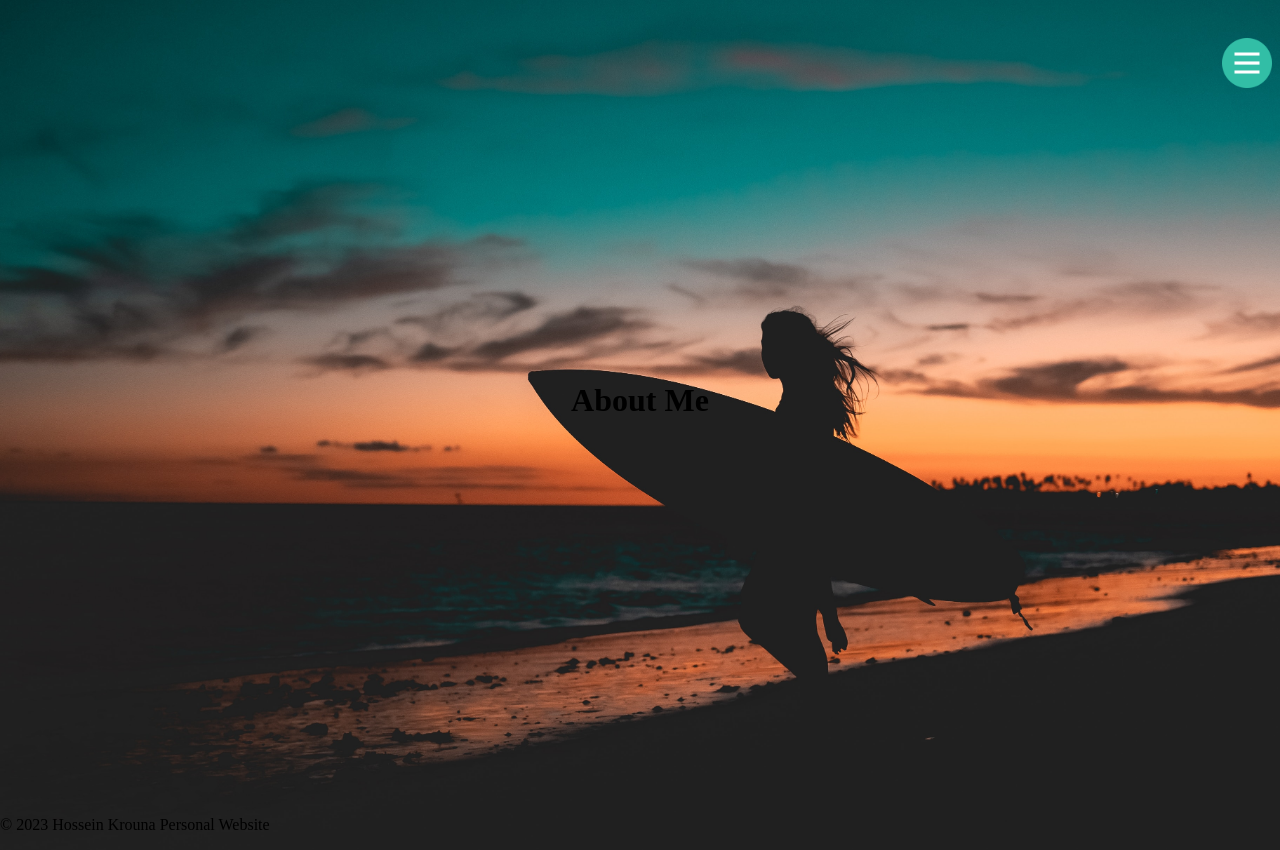
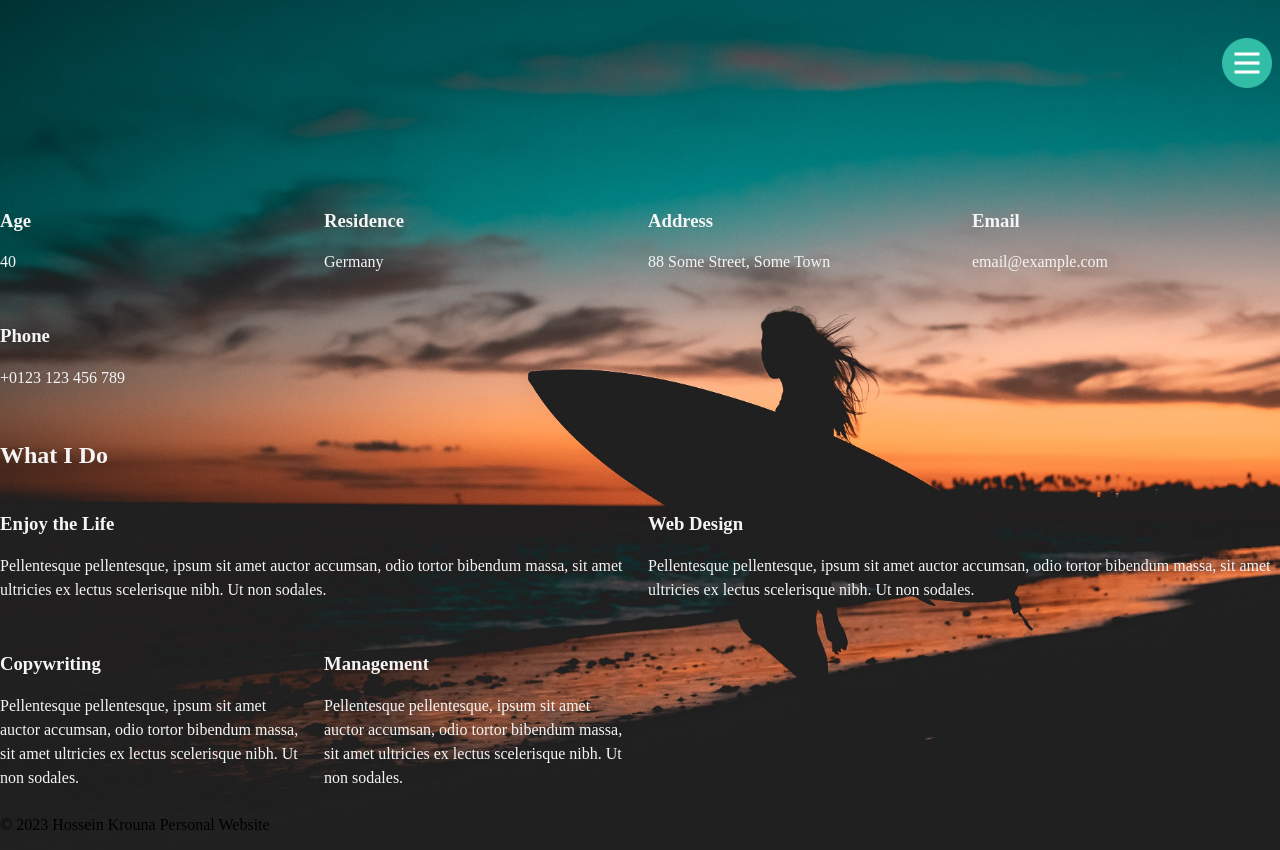
Before and after one commit to HosseinKrouna/my-personal-website, a Next.js app: page /about in a window 1280 px wide. Built offline with nearby package versions, Linux system fonts and the light colour scheme.

Commit message:
setup: aboutpage

```diff
--- a/components/Layout.js
+++ b/components/Layout.js
@@ -15,7 +15,7 @@ function Layout({ children }) {
 	const [sidebarOpen, setSidebarOpen] = useState(false);
 	const [isSmallScreen, setIsSmallScreen] = useState(false);
 
-	const animation = usePageTransition(["/", "/about", "/projects", "contact"]);
+	const animation = usePageTransition(["/about", "/projects", "contact"]);
 
 	useEffect(() => {
 		function handleResize() {
@@ -63,9 +63,7 @@ function Layout({ children }) {
 						item
 						xs={12}
 						style={{
-							display: "flex",
-							justifyContent: "center",
-							alignItems: "center",
+							overflow: "auto",
 							height: "100vh",
 						}}
 					>
--- /dev/null
+++ b/components/styles/StyledAbout.js
@@ -0,0 +1,21 @@
+import styled from "styled-components";
+
+export const ContentWrapper = styled.div`
+	--primary-color: whitesmoke;
+
+	h2 {
+		color: var(--primary-color);
+		font-size: 24px;
+		margin-bottom: 10px;
+	}
+
+	h3 {
+		color: var(--primary-color);
+	}
+
+	p {
+		color: var(--primary-color);
+		font-size: 16px;
+		line-height: 1.5;
+	}
+`;
--- a/components/styles/StyledLayout.js
+++ b/components/styles/StyledLayout.js
@@ -3,7 +3,7 @@ import Image from "next/image";
 
 export const Container = styled.div`
 	position: relative;
-	height: 100vh;
+	height: 100%;
 `;
 
 export const NavbarIcon = styled(Image)`
@@ -18,5 +18,4 @@ export const MainContent = styled.div`
 	flex-direction: column;
 	align-items: center;
 	justify-content: center;
-	height: 100%;
 `;
--- a/pages/about.js
+++ b/pages/about.js
@@ -1,9 +1,100 @@
 import Layout from "../components/Layout";
+import { Grid } from "@mui/material";
+import { ContentWrapper } from "@/components/styles/StyledAbout";
+import { motion, useScroll, useTransform } from "framer-motion";
+
+const cardVariants = {
+	hidden: { opacity: 0, y: 50 },
+	visible: { opacity: 1, y: 0, transition: { duration: 0.5 } },
+};
 
 function AboutPage() {
+	const { scrollY } = useScroll();
+	const opacity = useTransform(scrollY, [100, 200], [0, 1]);
+
 	return (
 		<Layout>
-			<h1>About Me</h1>
+			<ContentWrapper>
+				<Grid container spacing={2}>
+					<Grid item xs={12}>
+						<motion.div
+							variants={cardVariants}
+							initial="hidden"
+							animate="visible"
+							style={{ opacity }}
+						>
+							<h2>About Me</h2>
+							<p>
+								{`Hello there! My name is Hossein Krouna. I have a passion for frontend
+				development and strive for continuous growth in this field. When I'm not
+				coding, I transform into a superhero dad, rescuing my two little ones
+				from the daily adventures of life. Interestingly, my kids are also
+				starting to show an interest in programming. Recognizing the importance
+				of the IT industry for the future, I am excited to share my knowledge
+				and inspire them on this journey. I believe in the power of learning and
+				am committed to expanding my skills every day. With dedication and
+				enthusiasm, I aim to make a positive impact through my contributions in
+				the world of coding.`}
+							</p>
+						</motion.div>
+					</Grid>
+					<Grid item xs={6} sm={3}>
+						<h3>Age</h3>
+						<p>40</p>
+					</Grid>
+					<Grid item xs={6} sm={3}>
+						<h3>Residence</h3>
+						<p>Germany</p>
+					</Grid>
+					<Grid item xs={6} sm={3}>
+						<h3>Address</h3>
+						<p>88 Some Street, Some Town</p>
+					</Grid>
+					<Grid item xs={6} sm={3}>
+						<h3>Email</h3>
+						<p>email@example.com</p>
+					</Grid>
+					<Grid item xs={6} sm={3}>
+						<h3>Phone</h3>
+						<p>+0123 123 456 789</p>
+					</Grid>
+					<Grid item xs={12}>
+						<h2>What I Do</h2>
+					</Grid>
+					<Grid item xs={12} sm={6}>
+						<h3>Enjoy the Life</h3>
+						<p>
+							Pellentesque pellentesque, ipsum sit amet auctor accumsan, odio
+							tortor bibendum massa, sit amet ultricies ex lectus scelerisque
+							nibh. Ut non sodales.
+						</p>
+					</Grid>
+					<Grid item xs={12} sm={6}>
+						<h3>Web Design</h3>
+						<p>
+							Pellentesque pellentesque, ipsum sit amet auctor accumsan, odio
+							tortor bibendum massa, sit amet ultricies ex lectus scelerisque
+							nibh. Ut non sodales.
+						</p>
+					</Grid>
+					<Grid item xs={6} sm={3}>
+						<h3>Copywriting</h3>
+						<p>
+							Pellentesque pellentesque, ipsum sit amet auctor accumsan, odio
+							tortor bibendum massa, sit amet ultricies ex lectus scelerisque
+							nibh. Ut non sodales.
+						</p>
+					</Grid>
+					<Grid item xs={6} sm={3}>
+						<h3>Management</h3>
+						<p>
+							Pellentesque pellentesque, ipsum sit amet auctor accumsan, odio
+							tortor bibendum massa, sit amet ultricies ex lectus scelerisque
+							nibh. Ut non sodales.
+						</p>
+					</Grid>
+				</Grid>
+			</ContentWrapper>
 		</Layout>
 	);
 }
```
Also changed, not shown: components/styles/StyledIndex.js (+12 -4 lines), pages/index.js (+9 -3 lines).
